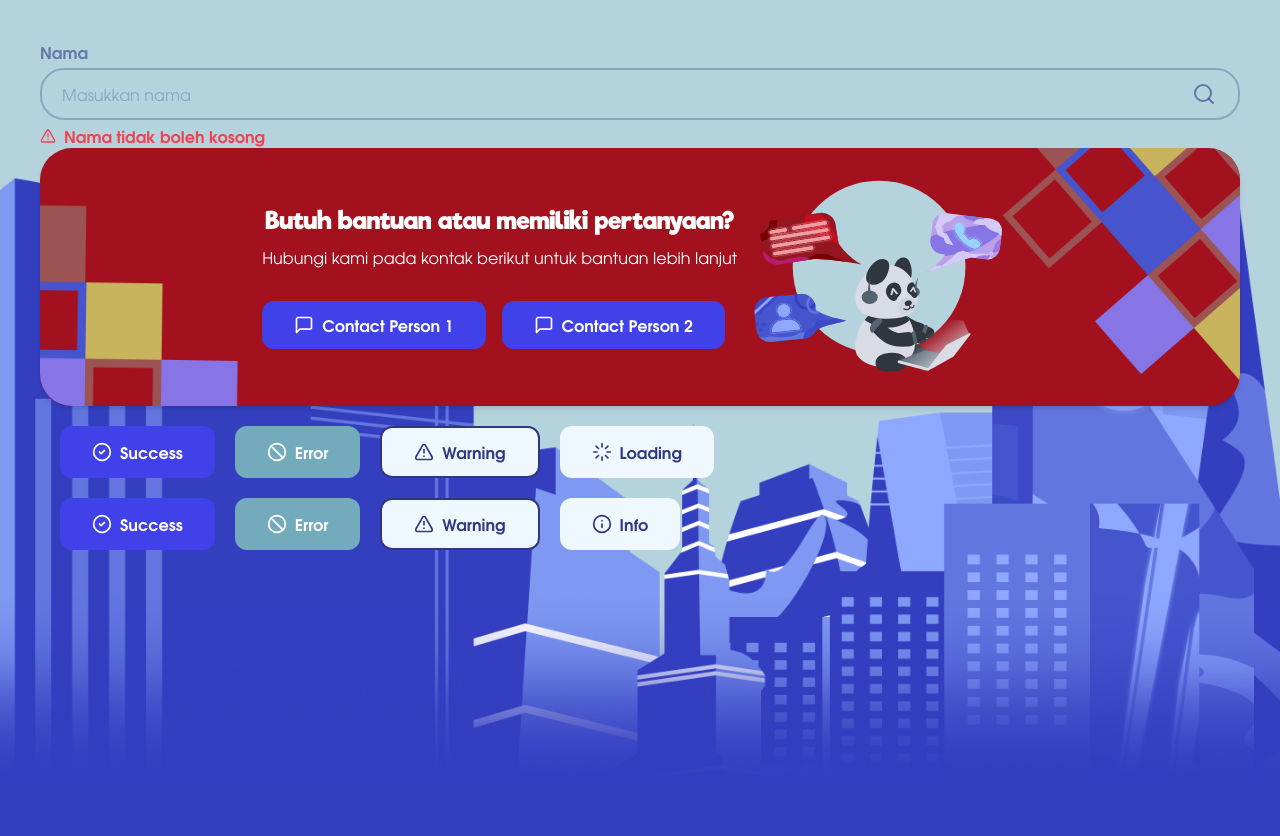
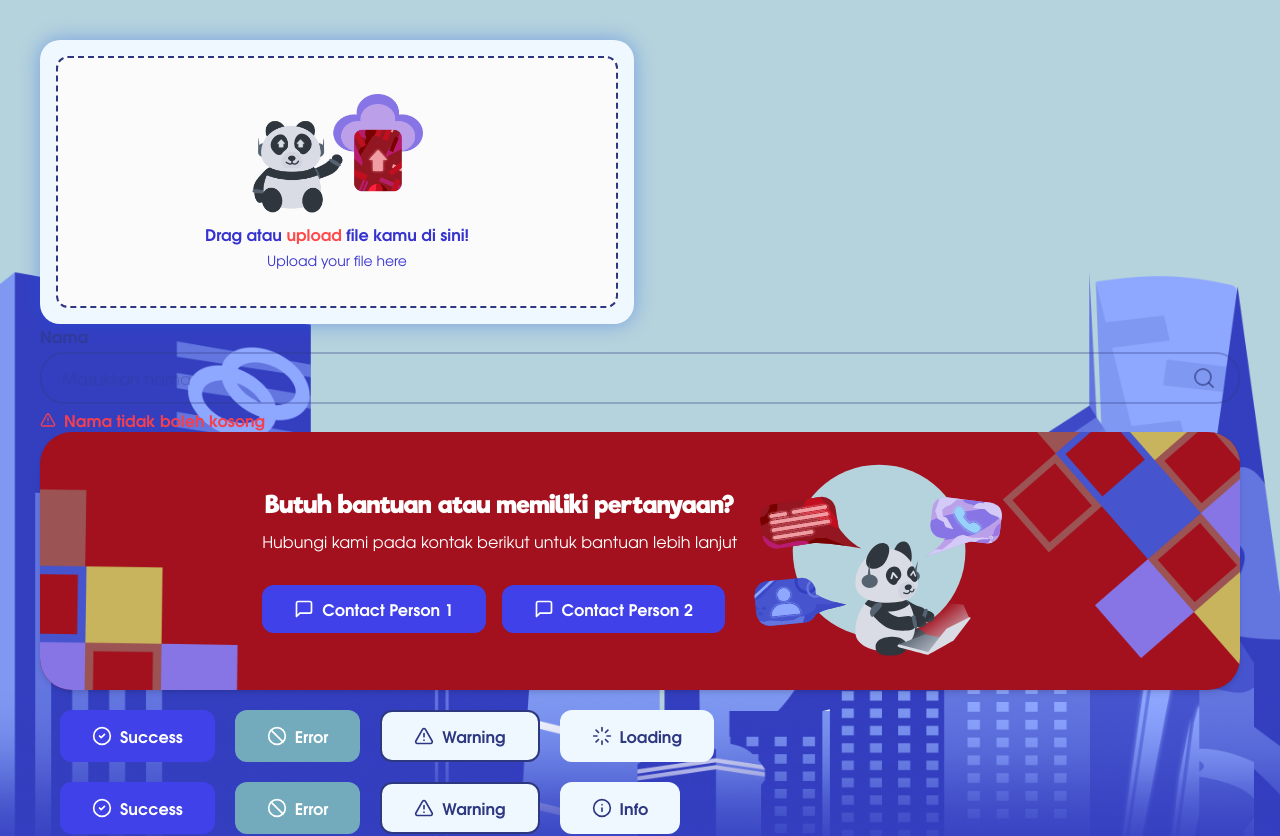
Before and after one commit to OH-Fasilkom-UI/oh24-frontend, a Next.js app: page / in a window 1280 px wide. Shown: the top 836 px of the page. Built offline with nearby package versions, Linux system fonts and the light colour scheme.

Commit message:
feat: add input file component

```diff
--- a/app/page.tsx
+++ b/app/page.tsx
@@ -14,12 +14,19 @@ import {
   Search,
   TriangleAlert,
 } from 'lucide-react'
+import FileInput from '@/components/ui/FileInput'
+import { useState } from 'react'
 
 export default function Home() {
   const { alert } = useAlert()
-
+  const [file, setFile] = useState<File | null>(null)
   return (
     <main className="p-10 min-h-screen">
+      <FileInput
+        file={file}
+        setFile={setFile}
+        secondaryMessage="Upload your file here"
+      />
       <Input
         placeholder="Masukkan nama"
         errorMessage="Nama tidak boleh kosong"
--- a/components/ui/Countdown/index.tsx
+++ b/components/ui/Countdown/index.tsx
@@ -1,7 +1,7 @@
 'use client'
 
 import React, { ComponentPropsWithoutRef, useEffect, useState } from 'react'
-import { CountdownProps } from './iterface'
+import { CountdownProps } from './interface'
 import { Timer } from 'lucide-react'
 import { cn } from '@/lib/utils'
 
--- /dev/null
+++ b/components/ui/FileInput/index.tsx
@@ -0,0 +1,141 @@
+import Image from 'next/image'
+import React, { useCallback } from 'react'
+import { useDropzone } from 'react-dropzone'
+import { twMerge } from 'tailwind-merge'
+import {
+  DeleteFileButtonProps,
+  DropzoneProps,
+  NotUploadedElementProps,
+  UploadedElementProps,
+} from './interface'
+import Stack from '../Stack'
+import { toast } from '../Toast'
+import { Trash2 } from 'lucide-react'
+
+const DeleteFileButton = ({ resetFile }: DeleteFileButtonProps) => {
+  return (
+    <button
+      onClick={resetFile}
+      className="flex justify-center items-center w-[36px] h-[36px] rounded-full bg-[#EDF3FF] text-[#7D8FFC]"
+    >
+      <Trash2 width={24} height={24} />
+    </button>
+  )
+}
+
+const UploadedElement = ({ file, setFile }: UploadedElementProps) => {
+  const resetFile = () => {
+    setFile(null)
+  }
+
+  return (
+    <Stack>
+      <div className="flex justify-end items-start z-20 p-2">
+        <DeleteFileButton resetFile={resetFile} />
+      </div>
+
+      <div className="flex flex-col gap-2 justify-center items-center text-center px-[40px] py-[25px]">
+        <div className="flex flex-col items-center gap-1">
+          <Image
+            src={'/PandaSuccess.png'}
+            alt=""
+            width={152}
+            height={117.81}
+            className="dark:hidden"
+          />
+        </div>
+
+        <div className="flex flex-col font-tex-gyre gap-[5px] text-[#3733CF]">
+          <p className="font-bold">
+            File telah <span className="text-[#FF494B]">terupload</span>!
+          </p>
+          <p className="text-sm font-normal">{file.name}</p>
+        </div>
+      </div>
+    </Stack>
+  )
+}
+
+const NotUploadedElement = ({ secondaryMessage }: NotUploadedElementProps) => {
+  return (
+    <div>
+      <div className="flex flex-col gap-2 justify-center items-center p-6">
+        <div className="flex items-end">
+          <Image src={'/PandaUpload.png'} alt="" width={172} height={120} />
+        </div>
+
+        <div className="flex flex-col font-tex-gyre gap-1 text-[#3733CF]">
+          <p className="font-bold text-center">
+            Drag atau <span className="text-[#FF494B]">upload</span> file kamu
+            di sini!
+          </p>
+          {secondaryMessage && (
+            <p className="text-sm text-center font-normal ">
+              {secondaryMessage}
+            </p>
+          )}
+        </div>
+      </div>
+    </div>
+  )
+}
+
+const FileInput = ({
+  file,
+  setFile,
+  className,
+  secondaryMessage,
+  maxSizeInByte = 5 * 1024 * 1024,
+}: DropzoneProps) => {
+  const onDrop = useCallback((acceptedFiles: File[]) => {
+    const file = acceptedFiles[0]
+
+    if (file.size > maxSizeInByte) {
+      toast.error('File size exceeded.')
+      return
+    }
+
+    setFile(file)
+  }, [])
+
+  const { getRootProps, getInputProps, isDragActive } = useDropzone({
+    onDrop,
+    maxFiles: 1,
+    accept: {
+      'image/jpeg': ['.jpg', '.jpeg'],
+      'image/png': ['.png'],
+      'application/zip': ['.zip'],
+      'application/pdf': ['.pdf'],
+    },
+  })
+
+  return (
+    <div
+      className={twMerge(
+        'p-4 bg-[#F0F8FF] shadow-[0_0_20px_0_rgba(31,82,229,0.40)] dark:shadow-[0_0_20px_0_rgba(251,251,251,0.40)] rounded-[20px] max-w-[594px] font-sans',
+        className
+      )}
+    >
+      <div
+        {...getRootProps()}
+        className={`bg-[#FBFBFB] h-full p-3  border-[2px] border-dashed cursor-pointer flex justify-center items-center rounded-xl ${
+          isDragActive ? 'active' : ''
+        } border-[#2E3881]
+        `}
+      >
+        <input {...getInputProps()} />
+
+        {file ? (
+          <UploadedElement file={file} setFile={setFile} />
+        ) : (
+          <NotUploadedElement
+            secondaryMessage={secondaryMessage}
+            getInputProps={getInputProps}
+          />
+        )}
+      </div>
+    </div>
+  )
+}
+
+export default FileInput
--- /dev/null
+++ b/components/ui/FileInput/interface.ts
@@ -0,0 +1,23 @@
+import { DropzoneInputProps } from 'react-dropzone'
+
+export interface DeleteFileButtonProps {
+  resetFile: () => void
+}
+
+export interface UploadedElementProps {
+  file: File
+  setFile: React.Dispatch<React.SetStateAction<File | null>>
+}
+
+export interface NotUploadedElementProps {
+  secondaryMessage?: string
+  getInputProps: <T extends DropzoneInputProps>(props?: T) => T
+}
+
+export interface DropzoneProps {
+  file: File | null
+  setFile: React.Dispatch<React.SetStateAction<File | null>>
+  className?: string
+  secondaryMessage?: string
+  maxSizeInByte?: number
+}
--- /dev/null
+++ b/components/ui/Stack/index.tsx
@@ -0,0 +1,36 @@
+import React from 'react'
+import { twMerge } from 'tailwind-merge'
+import { Props } from './interface'
+
+const Stack = ({ children, className, ...props }: Props) => {
+  return (
+    <div
+      className={twMerge(
+        'grid grid-cols-3 grid-rows-1 w-full h-full',
+        className
+      )}
+      {...props}
+    >
+      {React.Children.map(
+        children,
+        (child: React.ReactNode): React.ReactNode => {
+          if (React.isValidElement(child)) {
+            const modifiedClassName = twMerge(
+              'row-start-1 row-end-1 col-start-1 col-end-[-1] z-10',
+              child.props.className
+            )
+
+            return React.cloneElement(child, {
+              className: modifiedClassName,
+            } as React.HTMLAttributes<HTMLElement>)
+          } else
+            throw new Error('Stack error: this child is not a valid element.')
+
+          return child
+        }
+      )}
+    </div>
+  )
+}
+
+export default Stack
--- /dev/null
+++ b/components/ui/Stack/interface.ts
@@ -0,0 +1 @@
+export interface Props extends React.HTMLAttributes<HTMLDivElement> {}
```
Also changed, not shown: components/ui/Countdown/interface.ts (renamed from components/ui/Countdown/iterface.ts), public/PandaSuccess.png (added), public/PandaUpload.png (added).
